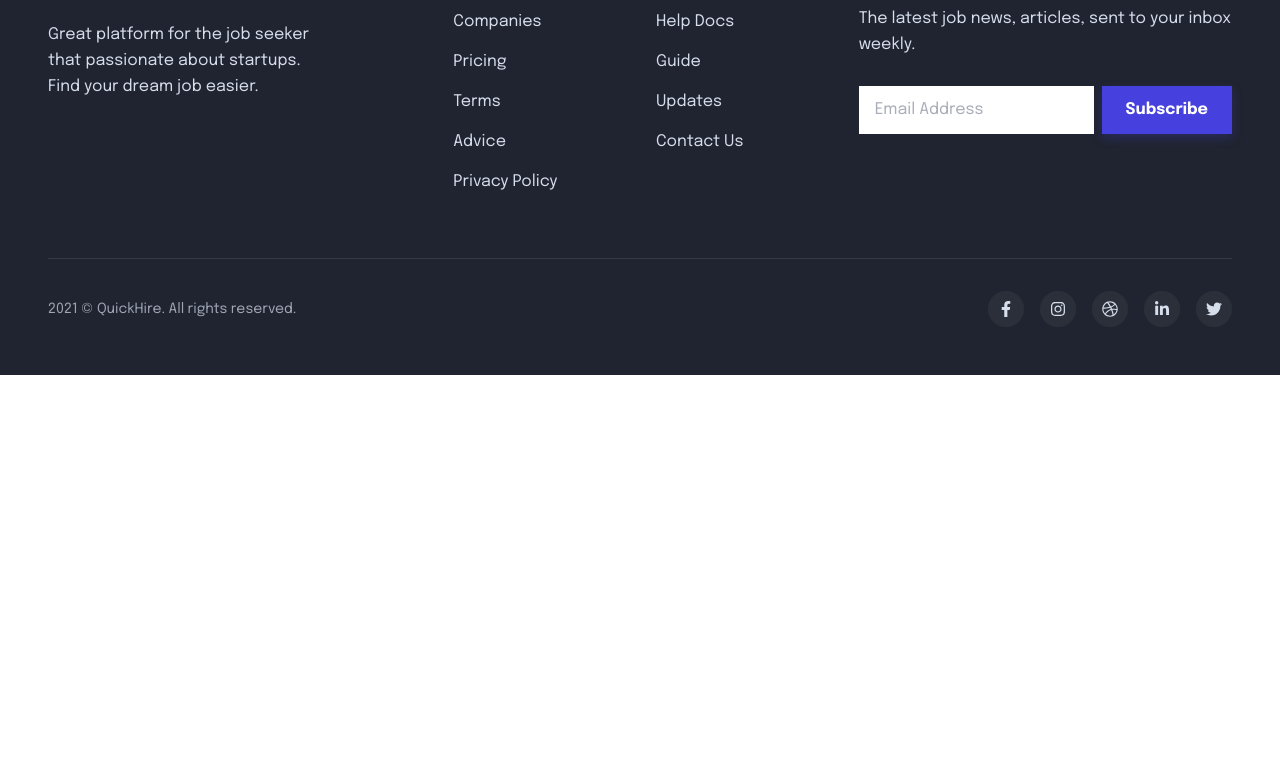
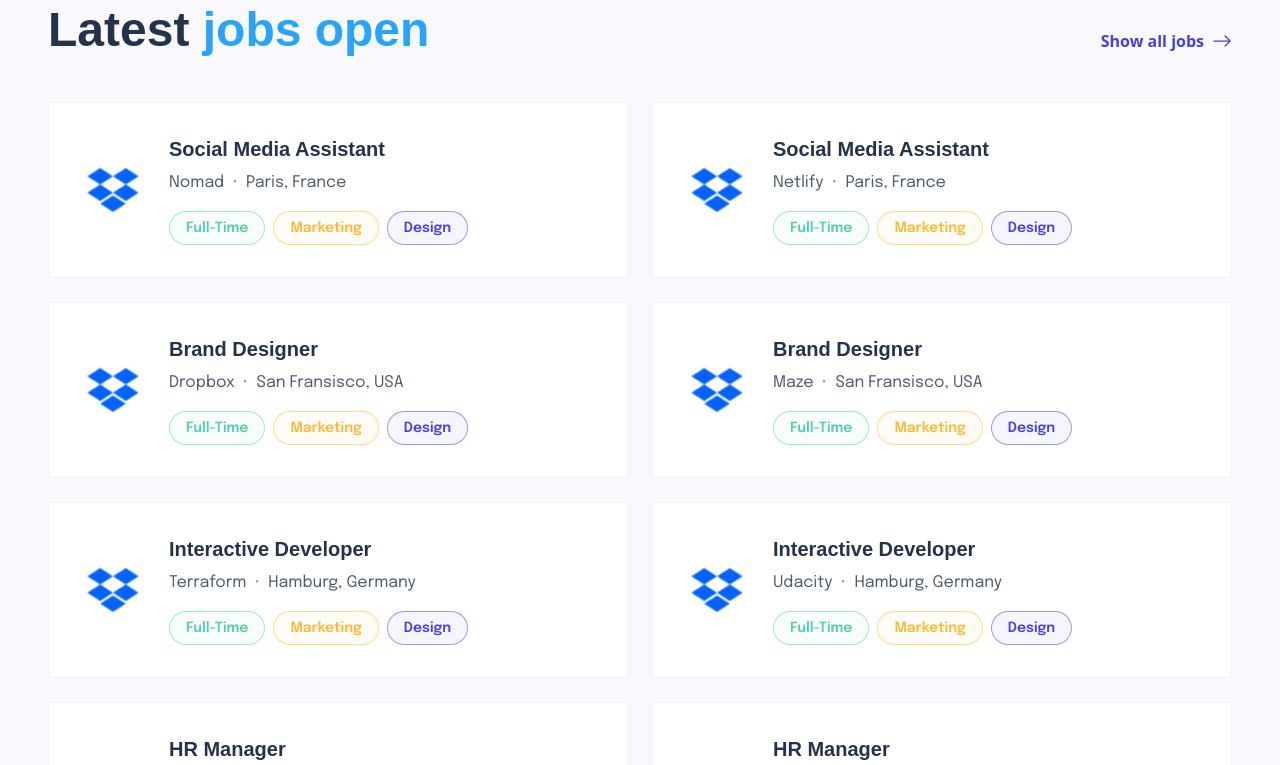
Before and after one commit to Rubayet-hasan-yasin/QuickHire, a Next.js app in the folder client/: page / in a window 1280 px wide. Shown: the part 3144-3909 px from the top of the page. Before the commit the page ends 3519 px from the top, so only its background shows below. Built offline with nearby package versions, Linux system fonts and the light colour scheme; a web font is replaced by a local one.

Commit message:
feat(client): add Badge, CategoryCard, and LatestJobs components to the application

```diff
--- /dev/null
+++ b/client/app/components/Badge.tsx
@@ -0,0 +1,26 @@
+import React from 'react';
+
+type BadgeColor = 'primary' | 'yellow' | 'green' | 'blue' | 'red';
+
+interface BadgeProps {
+    children: React.ReactNode;
+    color?: BadgeColor;
+}
+
+export const Badge: React.FC<BadgeProps> = ({ children, color = 'primary' }) => {
+    const colorMap = {
+        primary: 'text-primary border-primary',
+        yellow: 'text-accent-yellow border-accent-yellow',
+        green: 'text-accent-green border-accent-green',
+        blue: 'text-accent-blue border-accent-blue',
+        red: 'text-accent-red border-accent-red',
+    };
+
+    return (
+        <span
+            className={`font-sans font-semibold text-xs py-1 px-3 rounded-full border bg-transparent ${colorMap[color]}`}
+        >
+            {children}
+        </span>
+    );
+};
--- /dev/null
+++ b/client/app/components/CategoryCard.tsx
@@ -0,0 +1,51 @@
+import React from 'react';
+
+interface CategoryCardProps {
+    title: string;
+    count: number;
+    icon: React.ReactNode;
+    isActive?: boolean;
+}
+
+export const CategoryCard: React.FC<CategoryCardProps> = ({ title, count, icon, isActive = false }) => {
+    return (
+        <div
+            className={`group flex items-start gap-4 p-8 rounded-lg border-2 transition-all cursor-pointer ${
+                isActive
+                    ? 'bg-primary text-white border-primary shadow-[0_8px_20px_rgba(70,64,222,0.25)]'
+                    : 'bg-white text-foreground border-border hover:border-primary/50 hover:shadow-md'
+            }`}
+        >
+            {/* Icon wrapper */}
+            <div className={`w-12 h-12 shrink-0 flex items-center justify-center rounded-lg ${
+                isActive ? 'bg-white/20' : 'bg-light-bg group-hover:bg-primary/10'
+            }`}>
+                <div className={isActive ? 'text-white' : 'text-primary'}>
+                    {icon}
+                </div>
+            </div>
+
+            <div className="flex-1">
+                <h4 className={`font-heading font-semibold text-2xl mb-2 ${
+                    isActive ? 'text-white' : 'text-foreground group-hover:text-primary transition-colors'
+                }`}>
+                    {title}
+                </h4>
+                <div className="flex items-center gap-2">
+                    <span className={`font-sans text-base ${isActive ? 'text-white/90' : 'text-muted'}`}>
+                        {count} jobs available
+                    </span>
+                    <svg
+                        className={`w-5 h-5 ${isActive ? 'text-white/90' : 'text-muted group-hover:text-primary'}`}
+                        fill="none"
+                        stroke="currentColor"
+                        strokeWidth="2"
+                        viewBox="0 0 24 24"
+                    >
+                        <path d="M5 12h14M12 5l7 7-7 7"/>
+                    </svg>
+                </div>
+            </div>
+        </div>
+    );
+};
--- /dev/null
+++ b/client/app/components/LatestJobs.tsx
@@ -0,0 +1,131 @@
+import React from 'react';
+import Image from 'next/image';
+import Link from 'next/link';
+import { BsArrowRight } from 'react-icons/bs';
+
+const TAG_STYLES: Record<string, string> = {
+    'Full-Time': 'text-[#56CDAD] border-[#56CDAD]/50 bg-[#56CDAD]/5',
+    Marketing: 'text-[#FFB836] border-[#FFB836]/50 bg-[#FFB836]/5',
+    Design: 'text-[#4640DE] border-[#4640DE]/50 bg-[#4640DE]/5',
+};
+
+const LATEST_JOBS = [
+    {
+        id: '1',
+        company: 'Nomad',
+        location: 'Paris, France',
+        title: 'Social Media Assistant',
+        tags: ['Full-Time', 'Marketing', 'Design'],
+    },
+    {
+        id: '2',
+        company: 'Netlify',
+        location: 'Paris, France',
+        title: 'Social Media Assistant',
+        tags: ['Full-Time', 'Marketing', 'Design'],
+    },
+    {
+        id: '3',
+        company: 'Dropbox',
+        location: 'San Fransisco, USA',
+        title: 'Brand Designer',
+        tags: ['Full-Time', 'Marketing', 'Design'],
+    },
+    {
+        id: '4',
+        company: 'Maze',
+        location: 'San Fransisco, USA',
+        title: 'Brand Designer',
+        tags: ['Full-Time', 'Marketing', 'Design'],
+    },
+    {
+        id: '5',
+        company: 'Terraform',
+        location: 'Hamburg, Germany',
+        title: 'Interactive Developer',
+        tags: ['Full-Time', 'Marketing', 'Design'],
+    },
+    {
+        id: '6',
+        company: 'Udacity',
+        location: 'Hamburg, Germany',
+        title: 'Interactive Developer',
+        tags: ['Full-Time', 'Marketing', 'Design'],
+    },
+    {
+        id: '7',
+        company: 'Packer',
+        location: 'Lucern, Switzerland',
+        title: 'HR Manager',
+        tags: ['Full-Time', 'Marketing', 'Design'],
+    },
+    {
+        id: '8',
+        company: 'Webflow',
+        location: 'Lucern, Switzerland',
+        title: 'HR Manager',
+        tags: ['Full-Time', 'Marketing', 'Design'],
+    }
+];
+
+export const LatestJobs = () => {
+    return (
+        <section className="py-20 md:py-24 bg-[#F8F8FD]">
+            <div className="max-w-7xl mx-auto px-6 md:px-12 relative">
+                {/* Background diagonal lines (optional decorative touch mimicking the design background if needed, else we keep it clean) */}
+
+                <div className="flex flex-col md:flex-row md:items-end justify-between gap-6 mb-12 relative z-10">
+                    <h2 className="font-heading font-bold text-4xl md:text-5xl text-[#25324B]">
+                        Latest <span className="text-[#26A4FF]">jobs open</span>
+                    </h2>
+                    <Link href="#" className="flex items-center gap-2 text-[#4640DE] font-semibold hover:gap-3 transition-all text-base border-b border-transparent hover:border-[#4640DE]">
+                        Show all jobs
+                        <BsArrowRight className="w-5 h-5" />
+                    </Link>
+                </div>
+
+                <div className="grid grid-cols-1 lg:grid-cols-2 gap-6 relative z-10">
+                    {LATEST_JOBS.map((job) => (
+                        <div
+                            key={job.id}
+                            className="flex items-center gap-6 p-6 md:p-8 bg-white border border-gray-100 hover:border-[#4640DE]/30 hover:shadow-[0_8px_20px_rgba(70,64,222,0.08)] transition-all cursor-pointer group"
+                        >
+                            {/* Logo Area */}
+                            <div className="w-16 h-16 shrink-0 flex items-center justify-center bg-white rounded-lg">
+                                <Image
+                                    src="/assets/Company Logo.png"
+                                    alt={`${job.company} logo`}
+                                    width={64}
+                                    height={64}
+                                    className="object-contain"
+                                />
+                            </div>
+
+                            {/* Content Area */}
+                            <div className="flex flex-col flex-grow">
+                                <h4 className="font-heading font-semibold text-xl text-[#25324B] group-hover:text-[#4640DE] transition-colors mb-2">
+                                    {job.title}
+                                </h4>
+
+                                <p className="font-sans text-[#515B6F] mb-4 flex items-center gap-2 text-sm md:text-base">
+                                    {job.company} <span className="text-gray-400">•</span> {job.location}
+                                </p>
+
+                                <div className="flex items-center gap-2 flex-wrap">
+                                    {job.tags.map(tag => (
+                                        <span
+                                            key={tag}
+                                            className={`font-sans font-semibold text-xs md:text-sm py-1 md:py-1.5 px-3 md:px-4 rounded-full border ${TAG_STYLES[tag] || 'text-gray-600 border-gray-200 bg-gray-50'}`}
+                                        >
+                                            {tag}
+                                        </span>
+                                    ))}
+                                </div>
+                            </div>
+                        </div>
+                    ))}
+                </div>
+            </div>
+        </section>
+    );
+};
--- a/client/app/page.tsx
+++ b/client/app/page.tsx
@@ -3,6 +3,7 @@
 import { FeaturedJobs } from './components/FeaturedJobs';
 import { Hero } from './components/Hero';
 import { Companies } from './components/Companies';
+import { LatestJobs } from './components/LatestJobs';
 
 export default function Home() {
   return (
@@ -12,6 +13,7 @@
       <ExploreByCategory />
       <CTABanner />
       <FeaturedJobs />
+      <LatestJobs />
 
     </div>
   );
```
